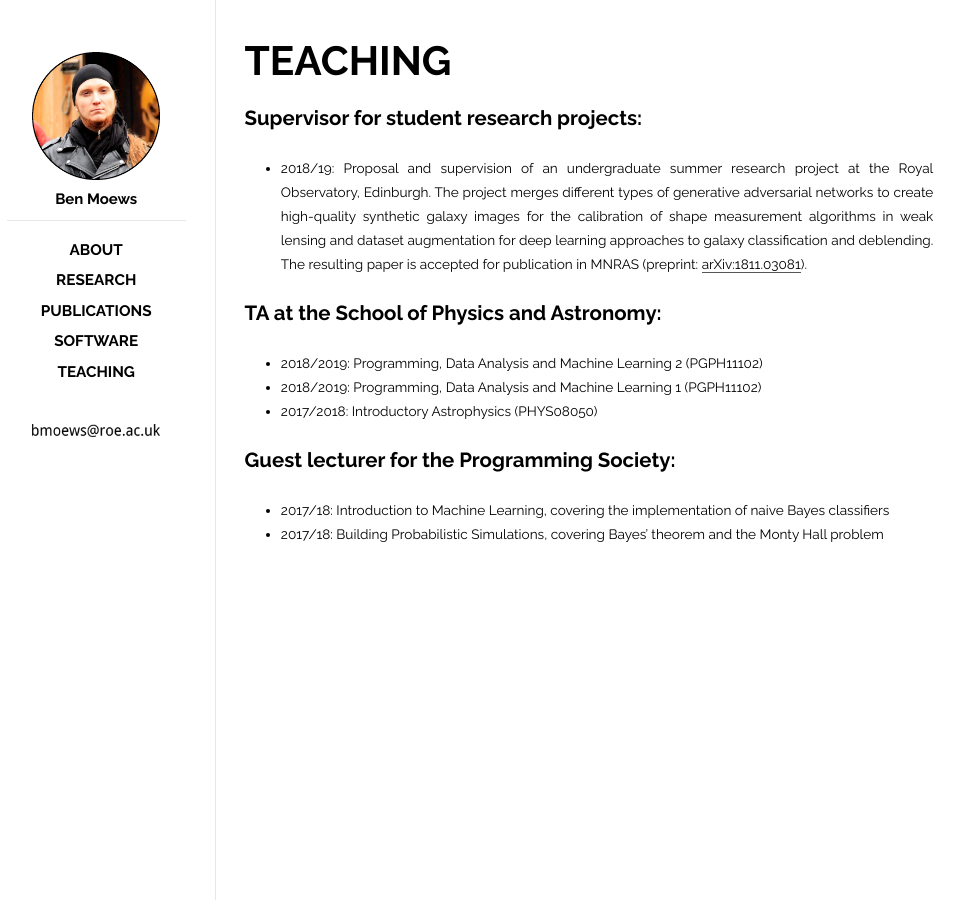
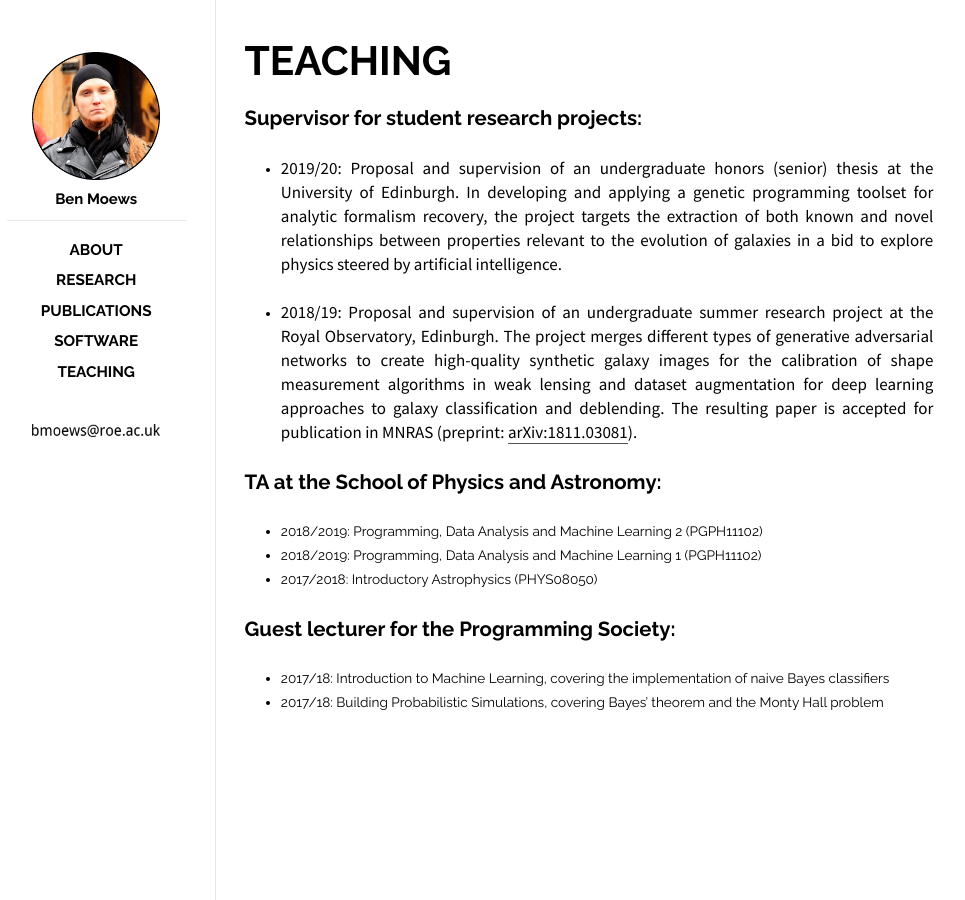
Before and after one commit to moews/moews.github.io, a Jekyll site: the page built from _posts/2017-03-23-teaching.md, in a window 1280 px wide. Shown: the whole page, without its empty margins (143-1108 px from the left). Built offline with Jekyll 4.4.1, drawn with Linux system fonts in a browser that asks for light colours.

Commit message:
Update 2017-03-23-teaching.md

```diff
--- a/_posts/2017-03-23-teaching.md
+++ b/_posts/2017-03-23-teaching.md
@@ -8,6 +8,8 @@
 
 
 ## Supervisor for student research projects:
+
+* 2019/20: Proposal and supervision of an undergraduate honors (senior) thesis at the University of Edinburgh. In developing and applying a genetic programming toolset for analytic formalism recovery, the project targets the extraction of both known and novel relationships between properties relevant to the evolution of galaxies in a bid to explore physics steered by artificial intelligence.
 
 * 2018/19: Proposal and supervision of an undergraduate summer research project at the Royal Observatory, Edinburgh. The project merges different types of generative adversarial networks to create high-quality synthetic galaxy images for the calibration of shape measurement algorithms in weak lensing and dataset augmentation for deep learning approaches to galaxy classification and deblending. The resulting paper is accepted for publication in MNRAS (preprint: [arXiv:1811.03081](https://arxiv.org/abs/1811.03081)).
 
```
